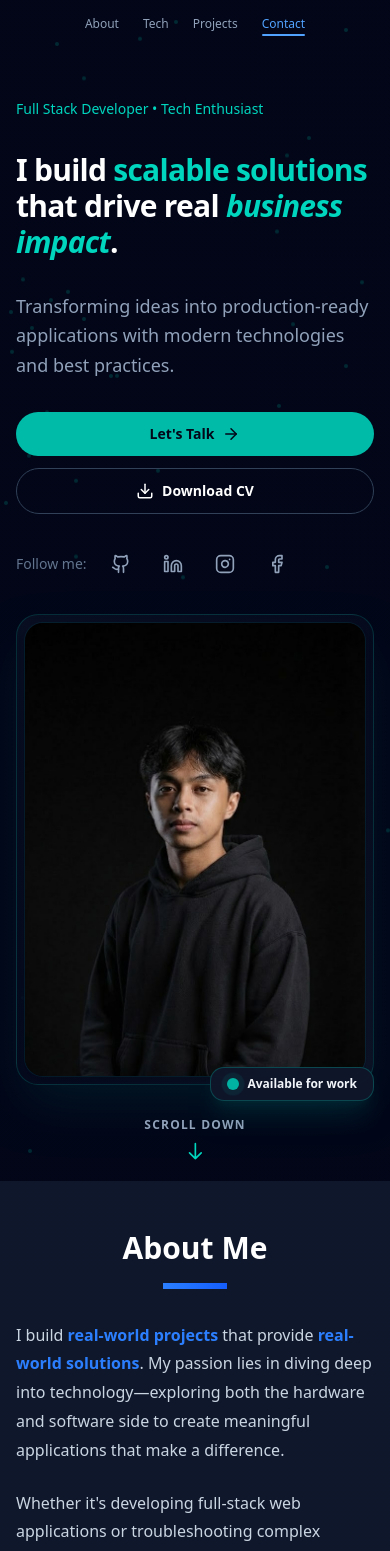
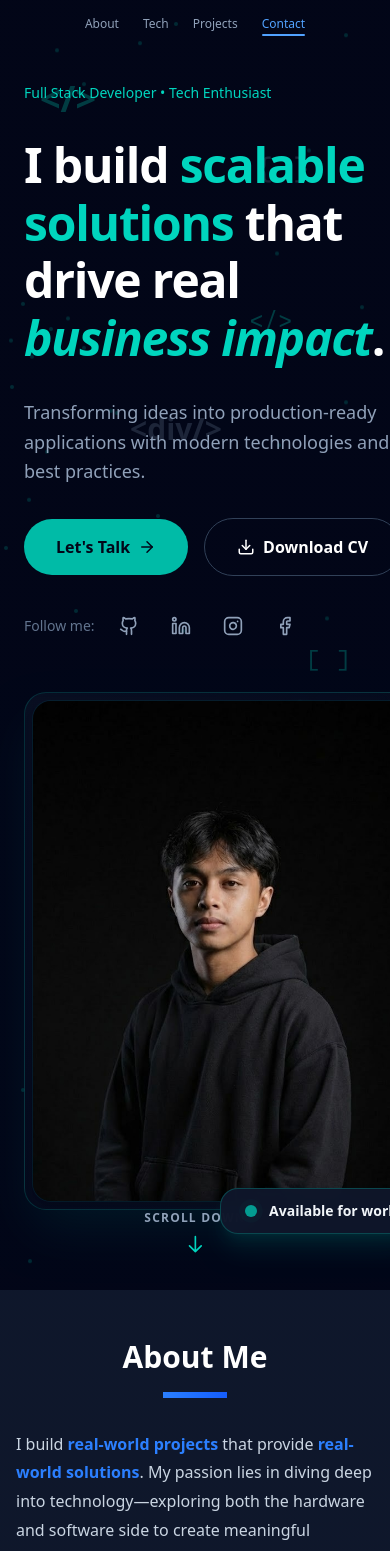
Before and after one commit to betaTrident/Portfolio, a Next.js app: page / in a window 390 px wide. Shown: the top 1551 px of the page. Built offline with nearby package versions, Linux system fonts and the light colour scheme.

Commit message:
Update for dev portfolio

```diff
--- a/src/components/sections/Hero.tsx
+++ b/src/components/sections/Hero.tsx
@@ -49,8 +49,8 @@ export default function Hero() {
         ))}
       </div>
 
-      {/* Floating code elements - hidden on very small screens */}
-      <div className="absolute inset-0 hidden overflow-hidden sm:block">
+      {/* Floating code elements */}
+      <div className="absolute inset-0 overflow-hidden">
         <div className="absolute top-20 left-10 animate-float text-4xl font-bold text-blue-400/20 dark:text-teal-500/30">&lt;/&gt;</div>
         <div className="animation-delay-2000 absolute top-40 right-20 animate-float text-3xl font-mono text-slate-400/20 dark:text-slate-600/40">{'{ }'}</div>
         <div className="animation-delay-4000 absolute bottom-32 left-1/4 animate-float text-2xl font-mono text-blue-300/20 dark:text-teal-600/30">fn()</div>
@@ -64,7 +64,7 @@ export default function Hero() {
       </div>
 
       {/* Scroll Indicator */}
-      <div className="absolute bottom-4 left-1/2 z-10 -translate-x-1/2 animate-bounce sm:bottom-8">
+      <div className="absolute bottom-8 left-1/2 z-10 -translate-x-1/2 animate-bounce">
         <div className="flex flex-col items-center gap-2">
           <p className="text-xs font-semibold uppercase tracking-widest text-slate-600 dark:text-slate-400">Scroll down</p>
           <svg className="h-5 w-5 text-blue-500 dark:text-teal-400" fill="none" stroke="currentColor" viewBox="0 0 24 24">
@@ -73,7 +73,7 @@ export default function Hero() {
         </div>
       </div>
 
-      <div className="relative mx-auto grid min-h-screen max-w-7xl items-center gap-8 px-4 py-24 sm:gap-12 sm:px-6 sm:py-20 lg:grid-cols-2 lg:gap-20">
+      <div className="relative mx-auto grid min-h-screen max-w-7xl items-center gap-12 px-6 py-20 lg:grid-cols-2 lg:gap-20">
         {/* Left Content */}
         <div className="space-y-8">
           {/* Label */}
@@ -85,7 +85,7 @@ export default function Hero() {
 
           {/* Main Heading */}
           <div className="animate-fade-in animation-delay-200">
-            <h1 className="text-3xl font-bold leading-[1.2] tracking-tight text-slate-900 dark:text-white sm:text-4xl md:text-5xl lg:text-6xl">
+            <h1 className="text-5xl font-bold leading-[1.2] tracking-tight text-slate-900 dark:text-white md:text-6xl lg:text-6xl">
               I build{' '}
               <span className="text-blue-500 dark:text-teal-400">scalable solutions</span>{' '}
               that drive real{' '}
@@ -101,18 +101,18 @@ export default function Hero() {
           </div>
 
           {/* CTA Buttons */}
-          <div className="animate-fade-in animation-delay-600 flex flex-col items-stretch gap-3 sm:flex-row sm:flex-wrap sm:items-center sm:gap-4">
+          <div className="animate-fade-in animation-delay-600 flex flex-wrap items-center gap-4">
             <button
               onClick={() => scrollToSection('contact')}
-              className="group flex items-center justify-center gap-2 rounded-full bg-blue-500 px-6 py-3 text-sm font-semibold text-white transition-all hover:bg-blue-600 hover:shadow-lg hover:shadow-blue-500/30 sm:px-8 sm:py-4 sm:text-base dark:bg-teal-500 dark:text-slate-950 dark:hover:bg-teal-400 dark:hover:shadow-teal-500/30"
+              className="group flex items-center gap-2 rounded-full bg-blue-500 px-8 py-4 font-semibold text-white transition-all hover:bg-blue-600 hover:shadow-lg hover:shadow-blue-500/30 dark:bg-teal-500 dark:text-slate-950 dark:hover:bg-teal-400 dark:hover:shadow-teal-500/30"
             >
-              Let&apos;s Talk
+              Let's Talk
               <ArrowRight size={18} className="transition-transform group-hover:translate-x-1" />
             </button>
             <a
               href="/Colina-CV.pdf"
               download
-              className="flex items-center justify-center gap-2 rounded-full border border-slate-300 bg-slate-50 px-6 py-3 text-sm font-semibold text-slate-900 transition-all hover:border-blue-500 hover:bg-slate-100 sm:px-8 sm:py-4 sm:text-base dark:border-slate-700 dark:bg-transparent dark:text-white dark:hover:border-teal-500 dark:hover:bg-slate-900"
+              className="flex items-center gap-2 rounded-full border border-slate-300 bg-slate-50 px-8 py-4 font-semibold text-slate-900 transition-all hover:border-blue-500 hover:bg-slate-100 dark:border-slate-700 dark:bg-transparent dark:text-white dark:hover:border-teal-500 dark:hover:bg-slate-900"
             >
               <Download size={18} />
               Download CV
@@ -149,7 +149,7 @@ export default function Hero() {
 
         {/* Right Content - Profile Image */}
         <div className="animate-fade-in animation-delay-400 relative flex items-center justify-center lg:justify-end">
-          <div className="relative w-full max-w-sm sm:max-w-md lg:max-w-none">
+          <div className="relative">
             {/* Glow effect background */}
             <div className="absolute inset-0 -z-10 rounded-3xl bg-linear-to-br from-blue-500/20 via-blue-400/10 to-transparent blur-3xl dark:from-teal-500/20 dark:via-teal-400/10"></div>
 
@@ -161,7 +161,7 @@ export default function Hero() {
               {/* Inner accent overlay */}
               <div className="absolute inset-0 rounded-3xl bg-linear-to-br from-blue-500/5 via-transparent to-transparent opacity-0 transition-opacity duration-500 group-hover:opacity-100 dark:from-teal-500/10"></div>
 
-              <div className="relative aspect-[3/4] w-full overflow-hidden rounded-2xl ring-1 ring-blue-100/50 shadow-lg transition-all duration-500 sm:h-auto lg:h-125 lg:w-95 group-hover:ring-blue-200/80 dark:ring-teal-500/10 dark:group-hover:ring-teal-500/30">
+              <div className="relative h-125 w-95 overflow-hidden rounded-2xl ring-1 ring-blue-100/50 shadow-lg transition-all duration-500 group-hover:ring-blue-200/80 dark:ring-teal-500/10 dark:group-hover:ring-teal-500/30">
                 <img
                   src="/colinaPortrait.jpg"
                   alt="Kent Bryan Colina"
@@ -175,12 +175,12 @@ export default function Hero() {
             </div>
 
             {/* Available Badge */}
-            <div className="absolute -bottom-4 right-0 z-10 flex items-center gap-2 rounded-xl border border-blue-200/60 bg-white/95 px-4 py-2 shadow-xl shadow-blue-500/10 backdrop-blur-md transition-all duration-300 hover:scale-105 hover:border-blue-300/80 hover:shadow-2xl hover:shadow-blue-500/20 sm:-bottom-6 sm:gap-3 sm:rounded-2xl sm:px-6 sm:py-3 dark:border-teal-500/30 dark:bg-slate-900/95 dark:shadow-teal-500/10 dark:hover:border-teal-500/50 dark:hover:shadow-teal-500/20">
+            <div className="absolute -bottom-6 right-0 z-10 flex items-center gap-3 rounded-2xl border border-blue-200/60 bg-white/95 px-6 py-3 shadow-xl shadow-blue-500/10 backdrop-blur-md transition-all duration-300 hover:scale-105 hover:border-blue-300/80 hover:shadow-2xl hover:shadow-blue-500/20 dark:border-teal-500/30 dark:bg-slate-900/95 dark:shadow-teal-500/10 dark:hover:border-teal-500/50 dark:hover:shadow-teal-500/20">
               <div className="relative h-3 w-3">
                 <div className="absolute h-3 w-3 animate-pulse rounded-full bg-blue-500 dark:bg-teal-400"></div>
                 <div className="absolute h-3 w-3 animate-ping rounded-full bg-blue-500 opacity-75 dark:bg-teal-400"></div>
               </div>
-              <p className="text-xs font-semibold text-slate-900 sm:text-sm dark:text-slate-100">Available for work</p>
+              <p className="text-sm font-semibold text-slate-900 dark:text-slate-100">Available for work</p>
             </div>
           </div>
         </div>
```
Also changed, not shown: 2 other files (tests, documents, lock files or other folders).
